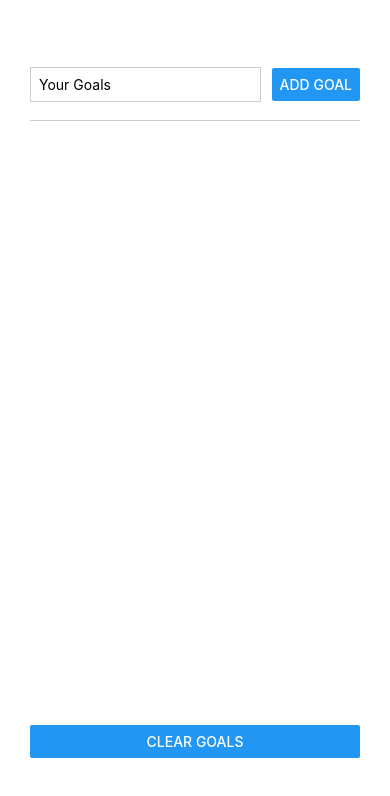
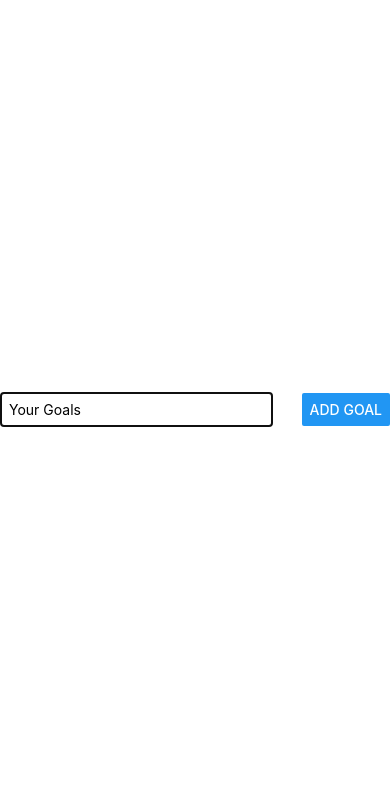
Before and after one commit to andyfoster/react-native-course, a React Native app: screen / in a window 390 px wide. Both pictures are taken after a click on the button "ADD GOAL". Shown: the top 796 px of the page. Built offline with nearby package versions, Linux system fonts and the light colour scheme.

Commit message:
Make modal slide in when you press the button
TODO: Make it dismissable

```diff
--- a/App.js
+++ b/App.js
@@ -10,6 +10,11 @@ import GoalInput from './components/GoalInput';
 
 export default function App() {
   const [courseGoals, setCourseGoals] = useState([]);
+  const [isModalVisible, setModalVisible] = useState(false);
+
+  function startAddGoalHandler() {
+    setModalVisible(true);
+  }
 
   function clearGoals() {
     setCourseGoals([]);
@@ -31,7 +36,8 @@ export default function App() {
 
   return (
     <View style={styles.appContainer}>
-      <GoalInput onAddGoal={addGoalHandler} />
+      <Button title="Add Goal" onPress={startAddGoalHandler} color="5e0acc" />
+      <GoalInput visible={isModalVisible} onAddGoal={addGoalHandler} />
 
       <View style={styles.goalsArea}>
         <FlatList
--- a/components/GoalInput.js
+++ b/components/GoalInput.js
@@ -1,4 +1,4 @@
-import { TextInput, Button, StyleSheet, View } from 'react-native';
+import { TextInput, Button, Modal, StyleSheet, View } from 'react-native';
 import { useState } from 'react';
 
 function GoalInput(props) {
@@ -14,6 +14,7 @@ function GoalInput(props) {
   }
 
   return (
+    <Modal visible={props.visible} animationType="slide">
       <View style={styles.inputContainer}>
         <TextInput
           style={styles.textInput}
@@ -23,6 +24,7 @@ function GoalInput(props) {
         />
         <Button title="Add Goal" onPress={addGoalHandler} />
       </View>
+    </Modal>
   );
 }
 
```
Lines whose indentation alone changed are shown as unchanged.
